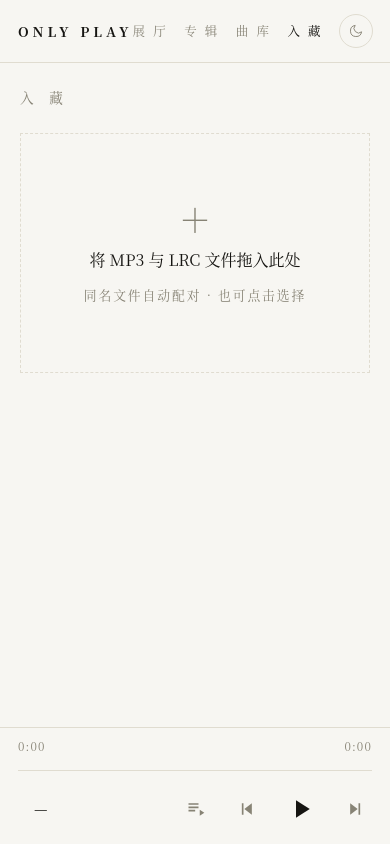
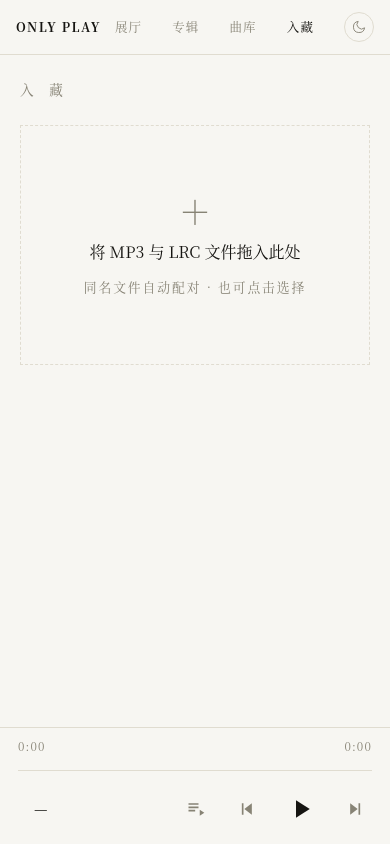
Before and after one commit to wolfpan/onlyplay, a website: page public/index.html in a window 390 px wide. Drawn offline with Linux system fonts and the light colour scheme; no server answers.

Commit message:
fix(ui): 窄屏顶栏保持单行,菜单均布不再拥挤

```diff
--- a/public/style.css
+++ b/public/style.css
@@ -510,3 +510,13 @@ button:focus-visible, select:focus-visible, [tabindex]:focus-visible {
   .pl-box { margin: 0 12px 116px; padding: 14px 14px 4px; }
   .pl-row { grid-template-columns: 56px 1fr 44px; gap: 10px; }
 }
+
+/* 窄屏手机(iPhone 等):顶栏必须保持单行 —— 品牌不缩、导航占满剩余宽度均布,
+   间距随屏宽自动伸缩;负 word-spacing 抵消菜单字间空格,保证最窄机型也放得下 */
+@media (max-width: 600px) {
+  #topbar { padding: 12px 16px; }
+  .wordmark { font-size: .78rem; letter-spacing: .12em; white-space: nowrap; flex: none; }
+  #topbar nav { flex: 1; margin-left: 14px; gap: 0; justify-content: space-between; }
+  .navlink { font-size: .78rem; letter-spacing: .12em; word-spacing: -.4em; padding: 6px 0; white-space: nowrap; }
+  #themeBtn { width: 30px; height: 30px; }
+}
```
